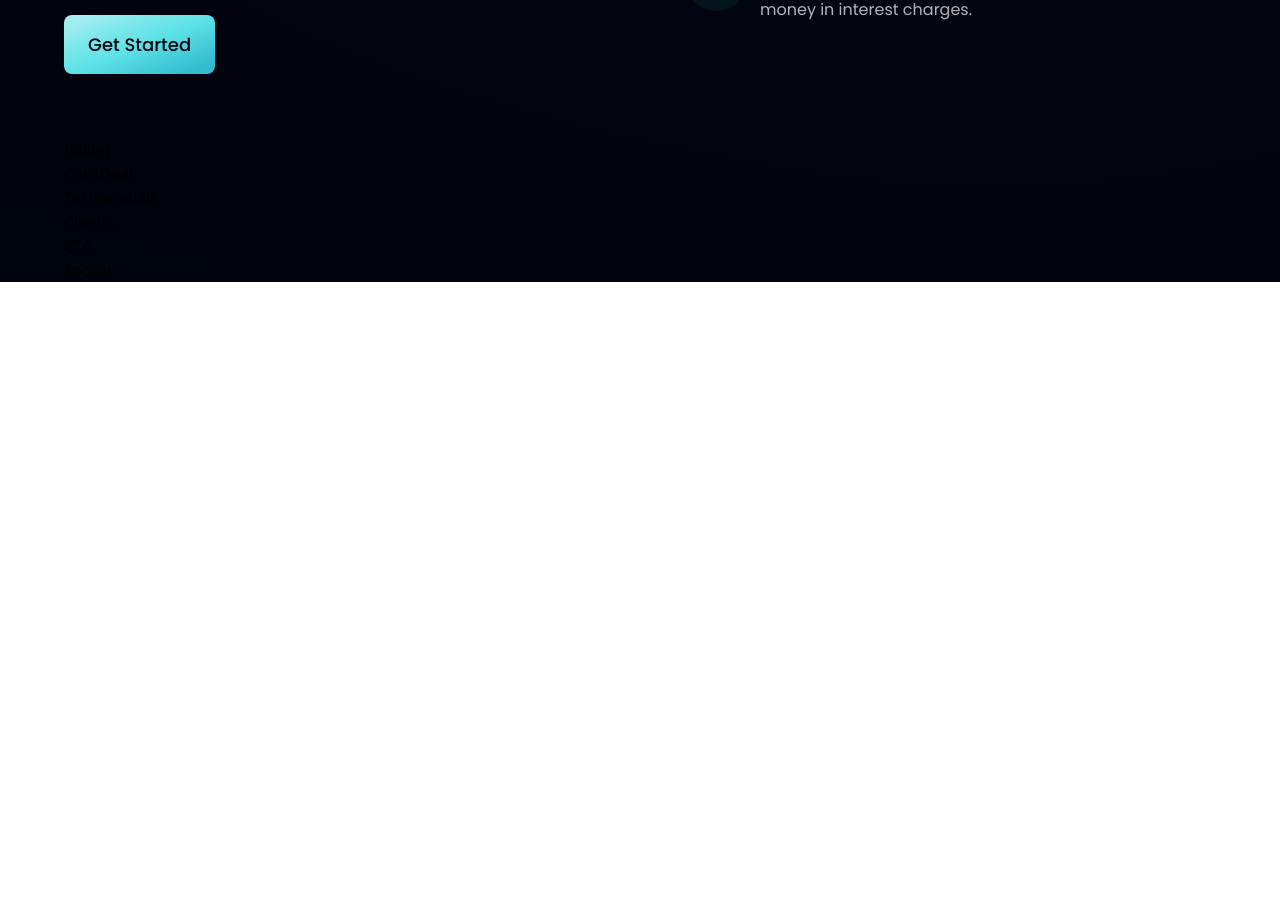
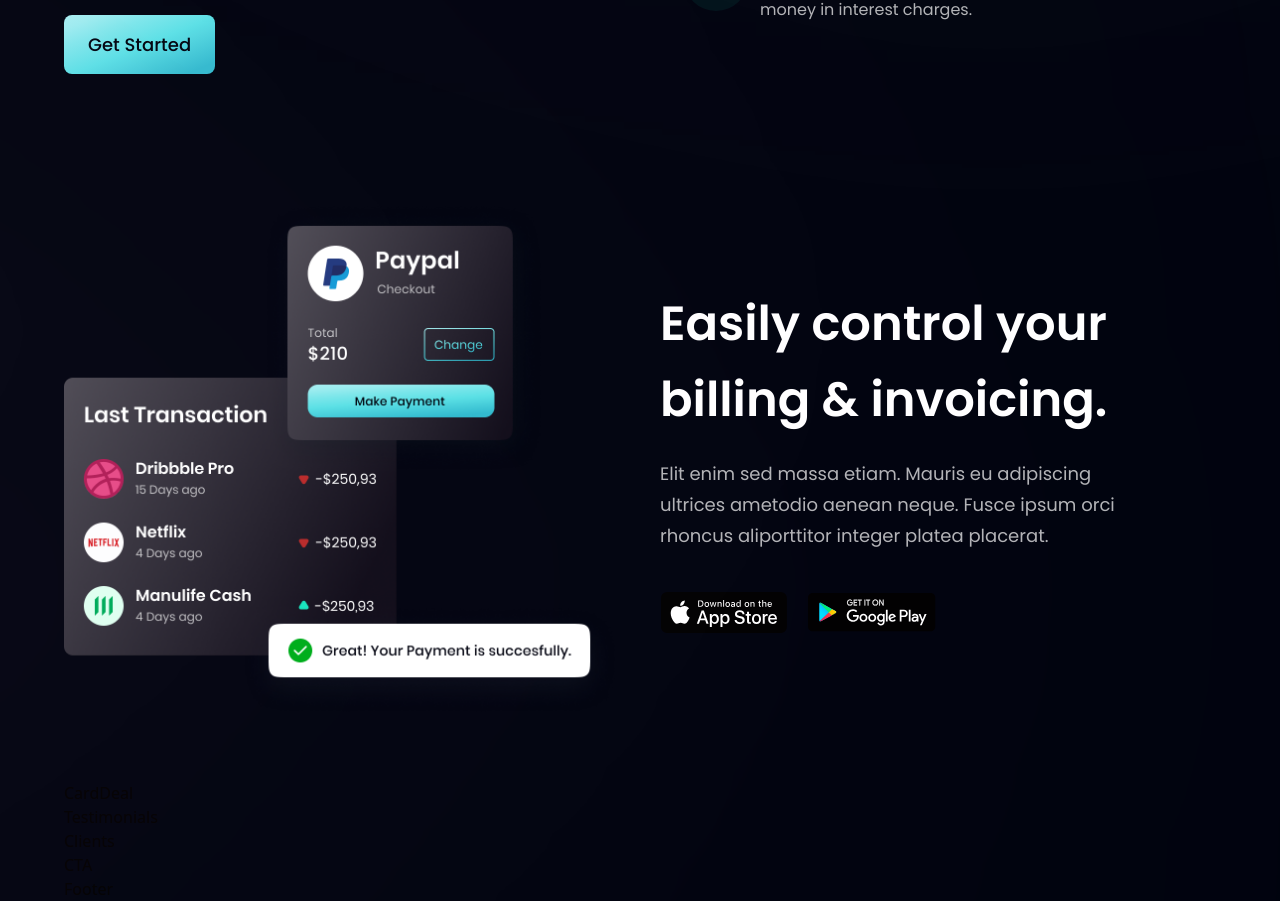
Before and after one commit to gabsanmarques/react-landing-page-01, a React (Vite) app: page / in a window 1280 px wide. Shown: the part 1432-2333 px from the top of the page. Before the commit the page ends 1714 px from the top, so only its background shows below. Built offline with nearby package versions, Linux system fonts and the light colour scheme.

Commit message:
billing section

```diff
--- a/src/components/Billing.jsx
+++ b/src/components/Billing.jsx
@@ -1,9 +1,33 @@
-import React from 'react'
+import styles, { layout } from "../style";
+import { apple, bill, google } from '../assets';
 
-const Billing = () => {
-  return (
-    <div>Billing</div>
-  )
-}
+const Billing = () => (
+  <section id="product" className={layout.sectionReverse}>
+
+    <div className={layout.sectionImgReverse}>
+      <img src={bill} alt="billing" className="w-[100%] h-[100%] relative z-[5]"/>
+
+
+      <div className="absolute z-[3] -left-1/2 top-0 w-[50%] h-[50%] rounded-full white__gradient" />
+
+      <div className="absolute z-[0] -left-1/2 bottom-0 w-[50%] h-[50%] rounded-full pink__gradient" />
+
+    </div>
+
+    <div className={layout.sectionInfo}>
+      <h2 className={styles.heading2}>Easily control your <br className="sm:block hidden"/> billing & invoicing. </h2>
+      <p className={`${styles.paragraph} max-w-[470px] mt-5`}>
+        Elit enim sed massa etiam. Mauris eu adipiscing ultrices ametodio aenean neque. Fusce ipsum orci rhoncus aliporttitor integer platea placerat.
+      </p>
+
+      <div className="flex flex-row flex-wrap sm:mt-10 mt-6">
+        <img src={apple} alt="app_store" className="w-[128px] h-[42px] object-contain mr-5 cursor-pointer"/>
+
+        <img src={google} alt="google_play" className="w-[128px] h-[42px] object-contain cursor-pointer"/>
+      </div>
+    </div>
+
+  </section>
+)
 
 export default Billing
```
